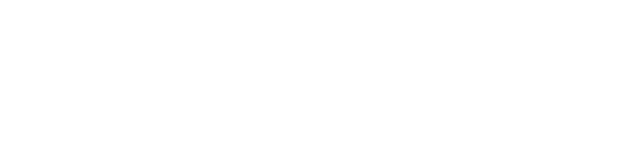
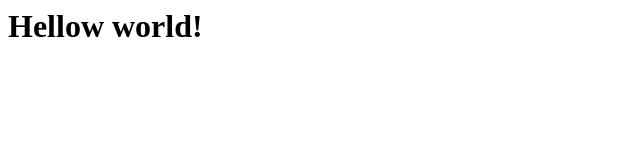
Before and after one commit to newazigithub/newazigithub.github.io, a plain HTML site: page index.html in a window 1280 px wide. Shown: the whole page, without its empty margins (0-640 px from the left). Drawn offline with Linux system fonts and the light colour scheme.

Commit message:
Update index.html

```diff
--- a/index.html
+++ b/index.html
@@ -3,4 +3,5 @@
   <title>Hello World!</title>
 </head>
 <body>
+ <H1>Hellow world!<h1>
 </html>
```
